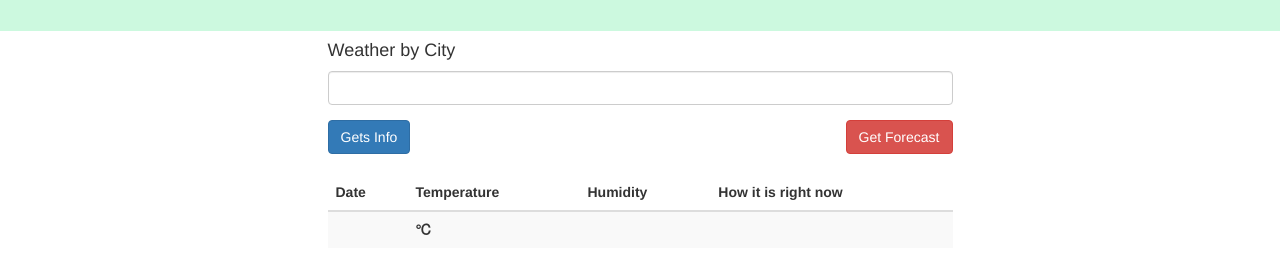
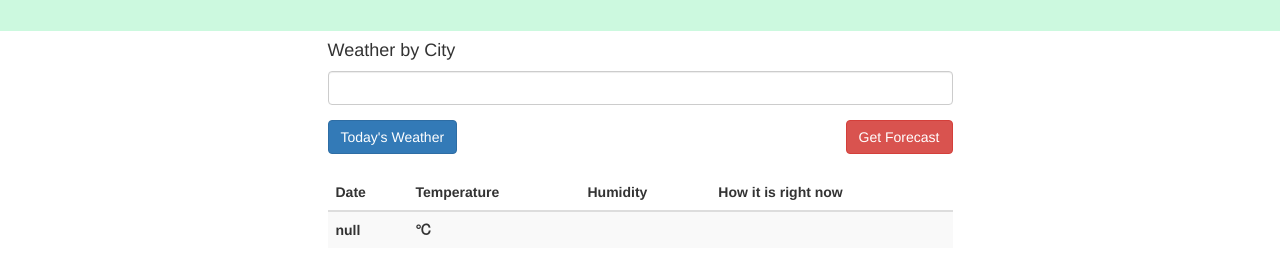
Before and after one commit to nishantmadu/AngularWeatherApp, a plain HTML site: page index.html in a window 1280 px wide. Shown: the part 49-322 px from the top of the page. Drawn offline with nearby package versions, Linux system fonts and the light colour scheme; some packages are replaced by stand-ins of ours.

Commit message:
Primary changes

```diff
--- a/pages/current.html
+++ b/pages/current.html
@@ -8,7 +8,7 @@
     <div class="form-group">
       <input type="text" class="form-control" ng-model="hm.cityName"/>
     </div>
-    <a class="btn btn-primary" ng-click="hm.getCityTemperature()">Gets Info</a>
+    <a class="btn btn-primary" ng-click="hm.getCityTemperature()">Today's Weather</a>
     <a href ="#/forecast" type="button" class="btn btn-danger pull-right">Get Forecast</a>
 
     <h3 id="textInfo"></h3>
@@ -25,7 +25,7 @@
       </thead>
       <tbody>
       <tr>
-        <th>{{hm.weatherResponse.dt}}</th>
+        <th>{{hm.weatherResponse.dt*1000 | date:'dd-MM-yy'}}</th>
         <th>{{hm.weatherResponse.main.temp}} &#8451;</th>
         <th>{{hm.weatherResponse.main.humidity}}</th>
         <th>{{hm.weatherResponse.weather[0].description}}</th>
```
Also changed, not shown: pages/forecast.html (+1 -1 lines).
